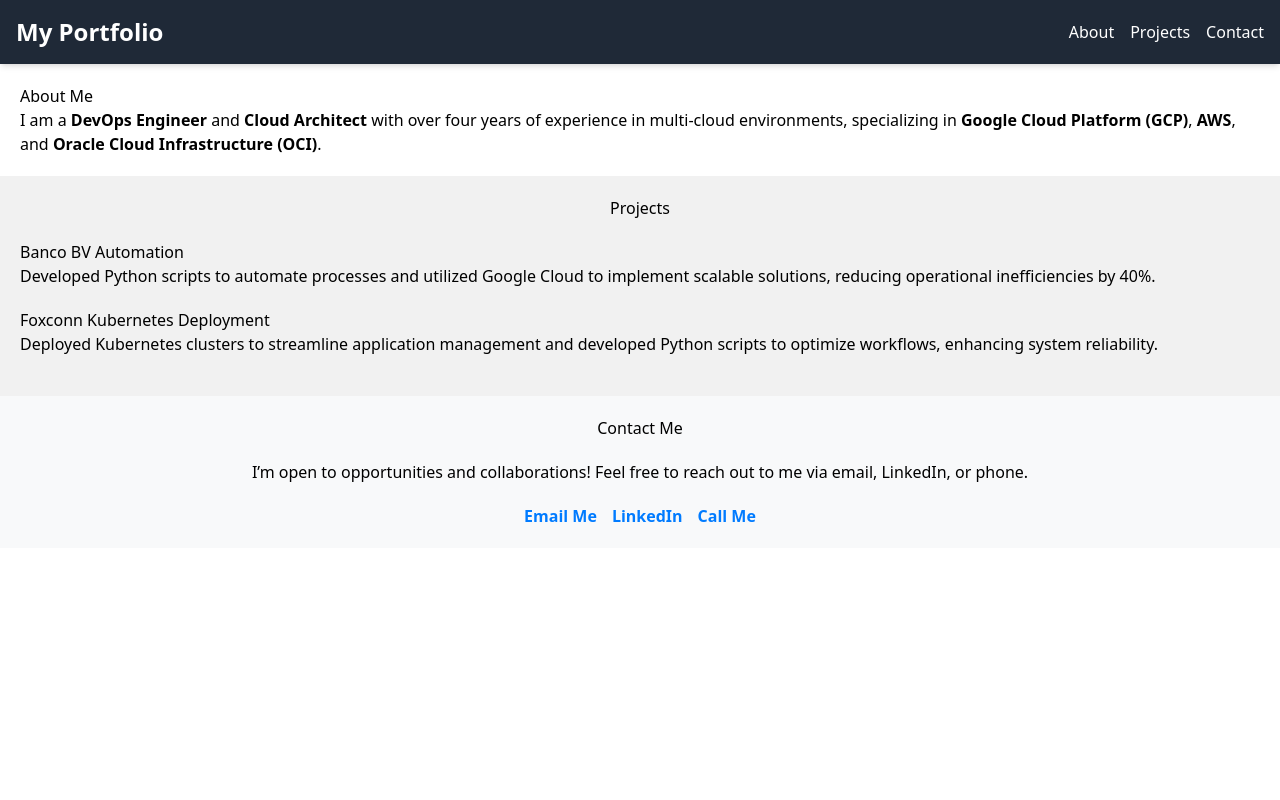
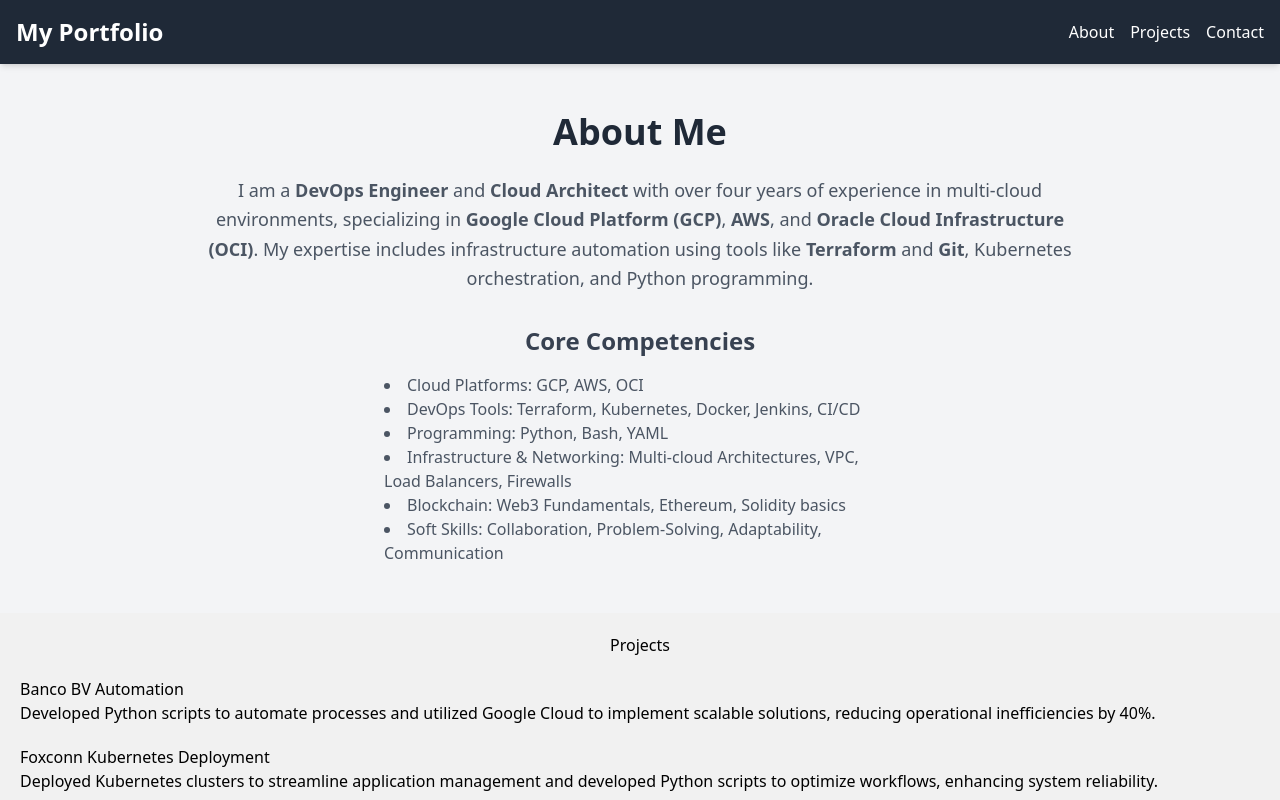
Before and after one commit to janneh2000/my-portfolio, a React (Create React App) app: page / in a window 1280 px wide. Shown: the top 800 px of the page. Built offline with nearby package versions, Linux system fonts and the light colour scheme.

Commit message:
Style About Me section with Tailwind CSS

```diff
--- a/src/components/AboutMe.js
+++ b/src/components/AboutMe.js
@@ -2,13 +2,34 @@ import React from 'react';
 
 function AboutMe() {
   return (
-    <section id="about" style={{ padding: '20px', backgroundColor: '#ffffff' }}>
-      <h2>About Me</h2>
-      <p>
-        I am a <strong>DevOps Engineer</strong> and <strong>Cloud Architect</strong> with over four years of experience
-        in multi-cloud environments, specializing in <strong>Google Cloud Platform (GCP)</strong>, <strong>AWS</strong>,
-        and <strong>Oracle Cloud Infrastructure (OCI)</strong>.
-      </p>
+    <section
+      id="about"
+      className="bg-gray-100 py-12 px-6 md:px-12"
+    >
+      <div className="max-w-4xl mx-auto text-center">
+        <h2 className="text-4xl font-bold text-gray-800 mb-6">About Me</h2>
+        <p className="text-lg text-gray-600 leading-relaxed mb-8">
+          I am a <span className="font-semibold">DevOps Engineer</span> and
+          <span className="font-semibold"> Cloud Architect</span> with over
+          four years of experience in multi-cloud environments, specializing in
+          <span className="font-semibold"> Google Cloud Platform (GCP)</span>,
+          <span className="font-semibold"> AWS</span>, and
+          <span className="font-semibold"> Oracle Cloud Infrastructure (OCI)</span>.
+          My expertise includes infrastructure automation using tools like
+          <span className="font-semibold"> Terraform</span> and
+          <span className="font-semibold"> Git</span>, Kubernetes orchestration,
+          and Python programming.
+        </p>
+        <h3 className="text-2xl font-semibold text-gray-700 mb-4">Core Competencies</h3>
+        <ul className="list-disc list-inside text-left text-gray-600 mx-auto max-w-lg">
+          <li>Cloud Platforms: GCP, AWS, OCI</li>
+          <li>DevOps Tools: Terraform, Kubernetes, Docker, Jenkins, CI/CD</li>
+          <li>Programming: Python, Bash, YAML</li>
+          <li>Infrastructure & Networking: Multi-cloud Architectures, VPC, Load Balancers, Firewalls</li>
+          <li>Blockchain: Web3 Fundamentals, Ethereum, Solidity basics</li>
+          <li>Soft Skills: Collaboration, Problem-Solving, Adaptability, Communication</li>
+        </ul>
+      </div>
     </section>
   );
 }
```
